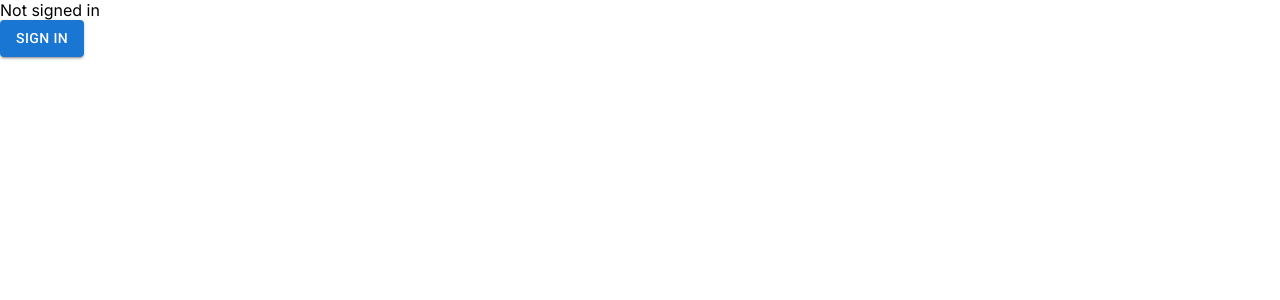
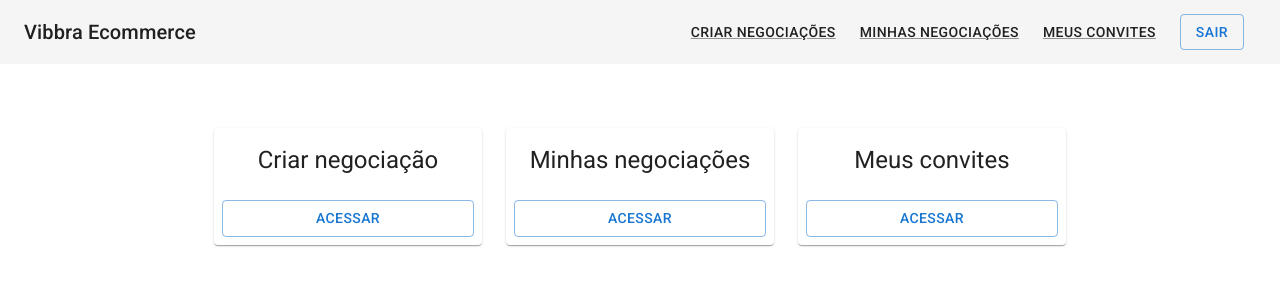
Before and after one commit to marcusvbda/nextjs-ecommerce, a Next.js app: page / in a window 1280 px wide. Shown: the top 300 px of the page. Built offline with nearby package versions, Linux system fonts and the light colour scheme; no server answers.

Commit message:
implementa template

```diff
--- /dev/null
+++ b/app/HomeMenu.tsx
@@ -0,0 +1,16 @@
+"use client";
+
+import HomeCard from "@/components/home/HomeCard";
+import { Container, Grid } from "@mui/material";
+
+export default function HomeMenu() {
+  return (
+    <Container maxWidth="md" component="main">
+      <Grid container spacing={3}>
+        <HomeCard title="Criar negociação" href="/negociacoes/criar" />
+        <HomeCard title="Minhas negociações" href="/negociacoes" />
+        <HomeCard title="Meus convites" href="/convites" />
+      </Grid>
+    </Container>
+  );
+}
--- a/app/login-btn.tsx
+++ /dev/null
@@ -1,30 +0,0 @@
-"use client";
-
-import { signIn, signOut, useSession } from "next-auth/react";
-import React from "react";
-import Button from "@mui/material/Button";
-
-export default function Component() {
-  const { data: session } = useSession();
-
-  if (session?.user) {
-    return (
-      <>
-        Signed in as {session?.user?.email} <br />
-        <pre>{JSON.stringify(session, null, 2)}</pre>
-        {/* <UserInformation data={session.user} /> */}
-        <Button variant="contained" onClick={() => signOut()}>
-          Sign out
-        </Button>
-      </>
-    );
-  }
-  return (
-    <>
-      Not signed in <br />
-      <Button variant="contained" onClick={() => signIn()}>
-        Sign in
-      </Button>
-    </>
-  );
-}
--- a/app/login/page.tsx
+++ b/app/login/page.tsx
@@ -1,5 +1,9 @@
 import LoginForm from "./login-form";
 
 export default async function LoginPage() {
-  return <LoginForm />;
+  return (
+    <>
+      <LoginForm />
+    </>
+  );
 }
--- a/app/page.tsx
+++ b/app/page.tsx
@@ -1,12 +1,11 @@
+import AdminTemplate from "@/components/templates/AdminTemplate";
 import React from "react";
-import LoginBtn from "./login-btn";
-import { Inter } from "next/font/google";
-const inter = Inter({ subsets: ["latin"] });
+import HomeMenu from "./HomeMenu";
 
 export default async function MyApp() {
   return (
-    <main className={inter.className}>
-      <LoginBtn />
-    </main>
+    <AdminTemplate>
+      <HomeMenu />
+    </AdminTemplate>
   );
 }
--- /dev/null
+++ b/components/home/HomeCard.tsx
@@ -0,0 +1,33 @@
+import { Button, Card, CardActions, CardHeader, Grid } from "@mui/material";
+import { useRouter } from "next/navigation";
+interface IProps {
+  title: string;
+  href: string;
+}
+
+export default function HomeCard(props: IProps) {
+  const router = useRouter();
+
+  return (
+    <Grid item xs={12} md={4}>
+      <Card>
+        <CardHeader
+          title={props.title}
+          titleTypographyProps={{ align: "center" }}
+          subheaderTypographyProps={{
+            align: "center",
+          }}
+        />
+        <CardActions>
+          <Button
+            fullWidth
+            variant="outlined"
+            onClick={() => router.push(props.href)}
+          >
+            Acessar
+          </Button>
+        </CardActions>
+      </Card>
+    </Grid>
+  );
+}
--- /dev/null
+++ b/components/templates/AdminTemplate.tsx
@@ -0,0 +1,69 @@
+"use client";
+
+import {
+  Button,
+  Container,
+  Grid,
+  Link,
+  Toolbar,
+  Typography,
+} from "@mui/material";
+import AppBar from "@mui/material/AppBar";
+import { signOut, useSession } from "next-auth/react";
+
+interface IProps {
+  children: any;
+}
+
+export default function AdminTemplate(props: IProps) {
+  const { data: session } = useSession();
+  console.log("logged session", session);
+
+  return (
+    <>
+      <AppBar position="static" color="default" elevation={0}>
+        <Toolbar sx={{ flexWrap: "wrap" }}>
+          <Typography variant="h6" color="inherit" noWrap sx={{ flexGrow: 1 }}>
+            Vibbra Ecommerce
+          </Typography>
+          <nav>
+            <Link
+              variant="button"
+              color="text.primary"
+              href="#"
+              sx={{ my: 1, mx: 1.5 }}
+            >
+              Criar negociações
+            </Link>
+            <Link
+              variant="button"
+              color="text.primary"
+              href="#"
+              sx={{ my: 1, mx: 1.5 }}
+            >
+              Minhas negociações
+            </Link>
+            <Link
+              variant="button"
+              color="text.primary"
+              href="#"
+              sx={{ my: 1, mx: 1.5 }}
+            >
+              Meus convites
+            </Link>
+          </nav>
+          <Button
+            variant="outlined"
+            sx={{ my: 1, mx: 1.5 }}
+            onClick={() => signOut()}
+          >
+            Sair
+          </Button>
+        </Toolbar>
+      </AppBar>
+      <Container component="main" sx={{ pt: 8, pb: 6 }}>
+        {props.children}
+      </Container>
+    </>
+  );
+}
--- a/libs/material-ui.ts
+++ /dev/null
@@ -1,4 +0,0 @@
-"use client";
-
-export * from "@mui/material";
-import LockOutlinedIcon from "@mui/icons-material/LockOutlined";
--- a/package.json
+++ b/package.json
@@ -25,6 +25,7 @@
     "react-dom": "18.2.0",
     "sass": "^1.62.1",
     "sweetalert2": "^11.7.5",
-    "typescript": "5.0.4"
+    "typescript": "5.0.4",
+    "yup": "^1.2.0"
   }
 }
```
Also changed, not shown: app/login/login-form.tsx (+36 -7 lines), 1 other file (tests, documents, lock files or other folders).
